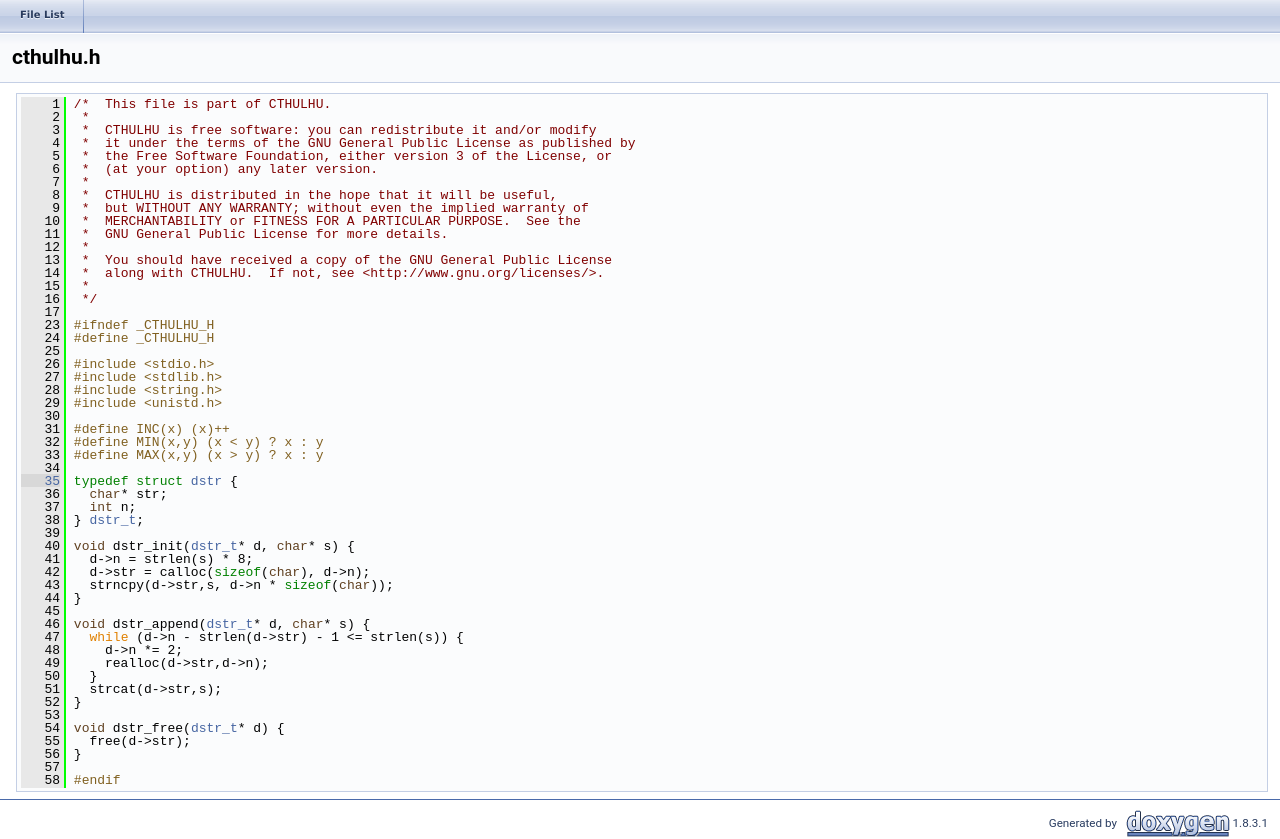
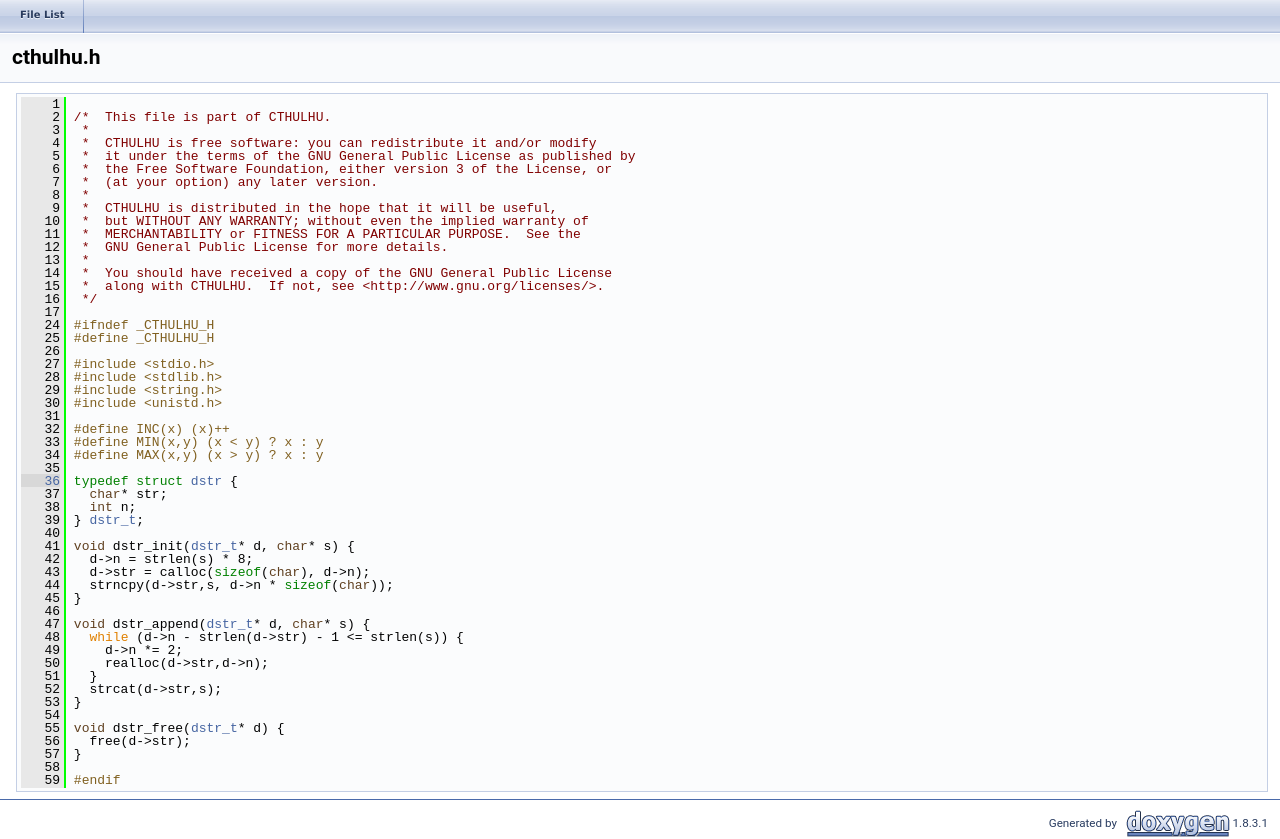
Before and after one commit to 6C1/cthulhu, a plain HTML site: page docs/html/cthulhu_8h_source.html in a window 1280 px wide. Shown: the part 113-952 px from the top of the page. Drawn offline with Linux system fonts and the light colour scheme.

Commit message:
Update Documentation

```diff
--- a/docs/html/cthulhu_8h_source.html
+++ b/docs/html/cthulhu_8h_source.html
@@ -83,59 +83,59 @@ var searchBox = new SearchBox("searchBox", "search",false,'Search');
 <div class="title">cthulhu.h</div>  </div>
 </div><!--header-->
 <div class="contents">
-<div class="fragment"><div class="line"><a name="l00001"></a><span class="lineno">    1</span>&#160;<span class="comment">/*  This file is part of CTHULHU.                                     </span></div>
-<div class="line"><a name="l00002"></a><span class="lineno">    2</span>&#160;<span class="comment"> *                                                                      </span></div>
-<div class="line"><a name="l00003"></a><span class="lineno">    3</span>&#160;<span class="comment"> *  CTHULHU is free software: you can redistribute it and/or modify   </span></div>
-<div class="line"><a name="l00004"></a><span class="lineno">    4</span>&#160;<span class="comment"> *  it under the terms of the GNU General Public License as published by</span></div>
-<div class="line"><a name="l00005"></a><span class="lineno">    5</span>&#160;<span class="comment"> *  the Free Software Foundation, either version 3 of the License, or</span></div>
-<div class="line"><a name="l00006"></a><span class="lineno">    6</span>&#160;<span class="comment"> *  (at your option) any later version.</span></div>
-<div class="line"><a name="l00007"></a><span class="lineno">    7</span>&#160;<span class="comment"> *</span></div>
-<div class="line"><a name="l00008"></a><span class="lineno">    8</span>&#160;<span class="comment"> *  CTHULHU is distributed in the hope that it will be useful,</span></div>
-<div class="line"><a name="l00009"></a><span class="lineno">    9</span>&#160;<span class="comment"> *  but WITHOUT ANY WARRANTY; without even the implied warranty of</span></div>
-<div class="line"><a name="l00010"></a><span class="lineno">   10</span>&#160;<span class="comment"> *  MERCHANTABILITY or FITNESS FOR A PARTICULAR PURPOSE.  See the     </span></div>
-<div class="line"><a name="l00011"></a><span class="lineno">   11</span>&#160;<span class="comment"> *  GNU General Public License for more details.                      </span></div>
-<div class="line"><a name="l00012"></a><span class="lineno">   12</span>&#160;<span class="comment"> *                                                                    </span></div>
-<div class="line"><a name="l00013"></a><span class="lineno">   13</span>&#160;<span class="comment"> *  You should have received a copy of the GNU General Public License </span></div>
-<div class="line"><a name="l00014"></a><span class="lineno">   14</span>&#160;<span class="comment"> *  along with CTHULHU.  If not, see &lt;http://www.gnu.org/licenses/&gt;.  </span></div>
-<div class="line"><a name="l00015"></a><span class="lineno">   15</span>&#160;<span class="comment"> *</span></div>
+<div class="fragment"><div class="line"><a name="l00001"></a><span class="lineno">    1</span>&#160;</div>
+<div class="line"><a name="l00002"></a><span class="lineno">    2</span>&#160;<span class="comment">/*  This file is part of CTHULHU.                                     </span></div>
+<div class="line"><a name="l00003"></a><span class="lineno">    3</span>&#160;<span class="comment"> *                                                                      </span></div>
+<div class="line"><a name="l00004"></a><span class="lineno">    4</span>&#160;<span class="comment"> *  CTHULHU is free software: you can redistribute it and/or modify   </span></div>
+<div class="line"><a name="l00005"></a><span class="lineno">    5</span>&#160;<span class="comment"> *  it under the terms of the GNU General Public License as published by</span></div>
+<div class="line"><a name="l00006"></a><span class="lineno">    6</span>&#160;<span class="comment"> *  the Free Software Foundation, either version 3 of the License, or</span></div>
+<div class="line"><a name="l00007"></a><span class="lineno">    7</span>&#160;<span class="comment"> *  (at your option) any later version.</span></div>
+<div class="line"><a name="l00008"></a><span class="lineno">    8</span>&#160;<span class="comment"> *</span></div>
+<div class="line"><a name="l00009"></a><span class="lineno">    9</span>&#160;<span class="comment"> *  CTHULHU is distributed in the hope that it will be useful,</span></div>
+<div class="line"><a name="l00010"></a><span class="lineno">   10</span>&#160;<span class="comment"> *  but WITHOUT ANY WARRANTY; without even the implied warranty of</span></div>
+<div class="line"><a name="l00011"></a><span class="lineno">   11</span>&#160;<span class="comment"> *  MERCHANTABILITY or FITNESS FOR A PARTICULAR PURPOSE.  See the     </span></div>
+<div class="line"><a name="l00012"></a><span class="lineno">   12</span>&#160;<span class="comment"> *  GNU General Public License for more details.                      </span></div>
+<div class="line"><a name="l00013"></a><span class="lineno">   13</span>&#160;<span class="comment"> *                                                                    </span></div>
+<div class="line"><a name="l00014"></a><span class="lineno">   14</span>&#160;<span class="comment"> *  You should have received a copy of the GNU General Public License </span></div>
+<div class="line"><a name="l00015"></a><span class="lineno">   15</span>&#160;<span class="comment"> *  along with CTHULHU.  If not, see &lt;http://www.gnu.org/licenses/&gt;.  </span></div>
 <div class="line"><a name="l00016"></a><span class="lineno">   16</span>&#160;<span class="comment"> */</span></div>
 <div class="line"><a name="l00017"></a><span class="lineno">   17</span>&#160;</div>
-<div class="line"><a name="l00023"></a><span class="lineno">   23</span>&#160;<span class="preprocessor">#ifndef _CTHULHU_H</span></div>
-<div class="line"><a name="l00024"></a><span class="lineno">   24</span>&#160;<span class="preprocessor"></span><span class="preprocessor">#define _CTHULHU_H</span></div>
-<div class="line"><a name="l00025"></a><span class="lineno">   25</span>&#160;<span class="preprocessor"></span></div>
-<div class="line"><a name="l00026"></a><span class="lineno">   26</span>&#160;<span class="preprocessor">#include &lt;stdio.h&gt;</span></div>
-<div class="line"><a name="l00027"></a><span class="lineno">   27</span>&#160;<span class="preprocessor">#include &lt;stdlib.h&gt;</span></div>
-<div class="line"><a name="l00028"></a><span class="lineno">   28</span>&#160;<span class="preprocessor">#include &lt;string.h&gt;</span></div>
-<div class="line"><a name="l00029"></a><span class="lineno">   29</span>&#160;<span class="preprocessor">#include &lt;unistd.h&gt;</span></div>
-<div class="line"><a name="l00030"></a><span class="lineno">   30</span>&#160;</div>
-<div class="line"><a name="l00031"></a><span class="lineno">   31</span>&#160;<span class="preprocessor">#define INC(x) (x)++</span></div>
-<div class="line"><a name="l00032"></a><span class="lineno">   32</span>&#160;<span class="preprocessor"></span><span class="preprocessor">#define MIN(x,y) (x &lt; y) ? x : y</span></div>
-<div class="line"><a name="l00033"></a><span class="lineno">   33</span>&#160;<span class="preprocessor"></span><span class="preprocessor">#define MAX(x,y) (x &gt; y) ? x : y</span></div>
-<div class="line"><a name="l00034"></a><span class="lineno">   34</span>&#160;<span class="preprocessor"></span></div>
-<div class="line"><a name="l00035"></a><span class="lineno"><a class="code" href="structdstr.html">   35</a></span>&#160;<span class="keyword">typedef</span> <span class="keyword">struct </span><a class="code" href="structdstr.html">dstr</a> {</div>
-<div class="line"><a name="l00036"></a><span class="lineno">   36</span>&#160;  <span class="keywordtype">char</span>* str;</div>
-<div class="line"><a name="l00037"></a><span class="lineno">   37</span>&#160;  <span class="keywordtype">int</span> n;</div>
-<div class="line"><a name="l00038"></a><span class="lineno">   38</span>&#160;} <a class="code" href="structdstr.html">dstr_t</a>;</div>
-<div class="line"><a name="l00039"></a><span class="lineno">   39</span>&#160;</div>
-<div class="line"><a name="l00040"></a><span class="lineno">   40</span>&#160;<span class="keywordtype">void</span> dstr_init(<a class="code" href="structdstr.html">dstr_t</a>* d, <span class="keywordtype">char</span>* s) {</div>
-<div class="line"><a name="l00041"></a><span class="lineno">   41</span>&#160;  d-&gt;n = strlen(s) * 8;</div>
-<div class="line"><a name="l00042"></a><span class="lineno">   42</span>&#160;  d-&gt;str = calloc(<span class="keyword">sizeof</span>(<span class="keywordtype">char</span>), d-&gt;n);</div>
-<div class="line"><a name="l00043"></a><span class="lineno">   43</span>&#160;  strncpy(d-&gt;str,s, d-&gt;n * <span class="keyword">sizeof</span>(<span class="keywordtype">char</span>));</div>
-<div class="line"><a name="l00044"></a><span class="lineno">   44</span>&#160;}</div>
-<div class="line"><a name="l00045"></a><span class="lineno">   45</span>&#160;</div>
-<div class="line"><a name="l00046"></a><span class="lineno">   46</span>&#160;<span class="keywordtype">void</span> dstr_append(<a class="code" href="structdstr.html">dstr_t</a>* d, <span class="keywordtype">char</span>* s) {</div>
-<div class="line"><a name="l00047"></a><span class="lineno">   47</span>&#160;  <span class="keywordflow">while</span> (d-&gt;n - strlen(d-&gt;str) - 1 &lt;= strlen(s)) {</div>
-<div class="line"><a name="l00048"></a><span class="lineno">   48</span>&#160;    d-&gt;n *= 2;</div>
-<div class="line"><a name="l00049"></a><span class="lineno">   49</span>&#160;    realloc(d-&gt;str,d-&gt;n);</div>
-<div class="line"><a name="l00050"></a><span class="lineno">   50</span>&#160;  }</div>
-<div class="line"><a name="l00051"></a><span class="lineno">   51</span>&#160;  strcat(d-&gt;str,s);</div>
-<div class="line"><a name="l00052"></a><span class="lineno">   52</span>&#160;}</div>
-<div class="line"><a name="l00053"></a><span class="lineno">   53</span>&#160;</div>
-<div class="line"><a name="l00054"></a><span class="lineno">   54</span>&#160;<span class="keywordtype">void</span> dstr_free(<a class="code" href="structdstr.html">dstr_t</a>* d) {</div>
-<div class="line"><a name="l00055"></a><span class="lineno">   55</span>&#160;  free(d-&gt;str);</div>
-<div class="line"><a name="l00056"></a><span class="lineno">   56</span>&#160;}</div>
-<div class="line"><a name="l00057"></a><span class="lineno">   57</span>&#160;</div>
-<div class="line"><a name="l00058"></a><span class="lineno">   58</span>&#160;<span class="preprocessor">#endif</span></div>
+<div class="line"><a name="l00024"></a><span class="lineno">   24</span>&#160;<span class="preprocessor">#ifndef _CTHULHU_H</span></div>
+<div class="line"><a name="l00025"></a><span class="lineno">   25</span>&#160;<span class="preprocessor"></span><span class="preprocessor">#define _CTHULHU_H</span></div>
+<div class="line"><a name="l00026"></a><span class="lineno">   26</span>&#160;<span class="preprocessor"></span></div>
+<div class="line"><a name="l00027"></a><span class="lineno">   27</span>&#160;<span class="preprocessor">#include &lt;stdio.h&gt;</span></div>
+<div class="line"><a name="l00028"></a><span class="lineno">   28</span>&#160;<span class="preprocessor">#include &lt;stdlib.h&gt;</span></div>
+<div class="line"><a name="l00029"></a><span class="lineno">   29</span>&#160;<span class="preprocessor">#include &lt;string.h&gt;</span></div>
+<div class="line"><a name="l00030"></a><span class="lineno">   30</span>&#160;<span class="preprocessor">#include &lt;unistd.h&gt;</span></div>
+<div class="line"><a name="l00031"></a><span class="lineno">   31</span>&#160;</div>
+<div class="line"><a name="l00032"></a><span class="lineno">   32</span>&#160;<span class="preprocessor">#define INC(x) (x)++</span></div>
+<div class="line"><a name="l00033"></a><span class="lineno">   33</span>&#160;<span class="preprocessor"></span><span class="preprocessor">#define MIN(x,y) (x &lt; y) ? x : y</span></div>
+<div class="line"><a name="l00034"></a><span class="lineno">   34</span>&#160;<span class="preprocessor"></span><span class="preprocessor">#define MAX(x,y) (x &gt; y) ? x : y</span></div>
+<div class="line"><a name="l00035"></a><span class="lineno">   35</span>&#160;<span class="preprocessor"></span></div>
+<div class="line"><a name="l00036"></a><span class="lineno"><a class="code" href="structdstr.html">   36</a></span>&#160;<span class="keyword">typedef</span> <span class="keyword">struct </span><a class="code" href="structdstr.html">dstr</a> {</div>
+<div class="line"><a name="l00037"></a><span class="lineno">   37</span>&#160;  <span class="keywordtype">char</span>* str;</div>
+<div class="line"><a name="l00038"></a><span class="lineno">   38</span>&#160;  <span class="keywordtype">int</span> n;</div>
+<div class="line"><a name="l00039"></a><span class="lineno">   39</span>&#160;} <a class="code" href="structdstr.html">dstr_t</a>;</div>
+<div class="line"><a name="l00040"></a><span class="lineno">   40</span>&#160;</div>
+<div class="line"><a name="l00041"></a><span class="lineno">   41</span>&#160;<span class="keywordtype">void</span> dstr_init(<a class="code" href="structdstr.html">dstr_t</a>* d, <span class="keywordtype">char</span>* s) {</div>
+<div class="line"><a name="l00042"></a><span class="lineno">   42</span>&#160;  d-&gt;n = strlen(s) * 8;</div>
+<div class="line"><a name="l00043"></a><span class="lineno">   43</span>&#160;  d-&gt;str = calloc(<span class="keyword">sizeof</span>(<span class="keywordtype">char</span>), d-&gt;n);</div>
+<div class="line"><a name="l00044"></a><span class="lineno">   44</span>&#160;  strncpy(d-&gt;str,s, d-&gt;n * <span class="keyword">sizeof</span>(<span class="keywordtype">char</span>));</div>
+<div class="line"><a name="l00045"></a><span class="lineno">   45</span>&#160;}</div>
+<div class="line"><a name="l00046"></a><span class="lineno">   46</span>&#160;</div>
+<div class="line"><a name="l00047"></a><span class="lineno">   47</span>&#160;<span class="keywordtype">void</span> dstr_append(<a class="code" href="structdstr.html">dstr_t</a>* d, <span class="keywordtype">char</span>* s) {</div>
+<div class="line"><a name="l00048"></a><span class="lineno">   48</span>&#160;  <span class="keywordflow">while</span> (d-&gt;n - strlen(d-&gt;str) - 1 &lt;= strlen(s)) {</div>
+<div class="line"><a name="l00049"></a><span class="lineno">   49</span>&#160;    d-&gt;n *= 2;</div>
+<div class="line"><a name="l00050"></a><span class="lineno">   50</span>&#160;    realloc(d-&gt;str,d-&gt;n);</div>
+<div class="line"><a name="l00051"></a><span class="lineno">   51</span>&#160;  }</div>
+<div class="line"><a name="l00052"></a><span class="lineno">   52</span>&#160;  strcat(d-&gt;str,s);</div>
+<div class="line"><a name="l00053"></a><span class="lineno">   53</span>&#160;}</div>
+<div class="line"><a name="l00054"></a><span class="lineno">   54</span>&#160;</div>
+<div class="line"><a name="l00055"></a><span class="lineno">   55</span>&#160;<span class="keywordtype">void</span> dstr_free(<a class="code" href="structdstr.html">dstr_t</a>* d) {</div>
+<div class="line"><a name="l00056"></a><span class="lineno">   56</span>&#160;  free(d-&gt;str);</div>
+<div class="line"><a name="l00057"></a><span class="lineno">   57</span>&#160;}</div>
+<div class="line"><a name="l00058"></a><span class="lineno">   58</span>&#160;</div>
+<div class="line"><a name="l00059"></a><span class="lineno">   59</span>&#160;<span class="preprocessor">#endif</span></div>
 </div><!-- fragment --></div><!-- contents -->
 <!-- start footer part -->
 <hr class="footer"/><address class="footer"><small>
```
Also changed, not shown: 5 other files.
